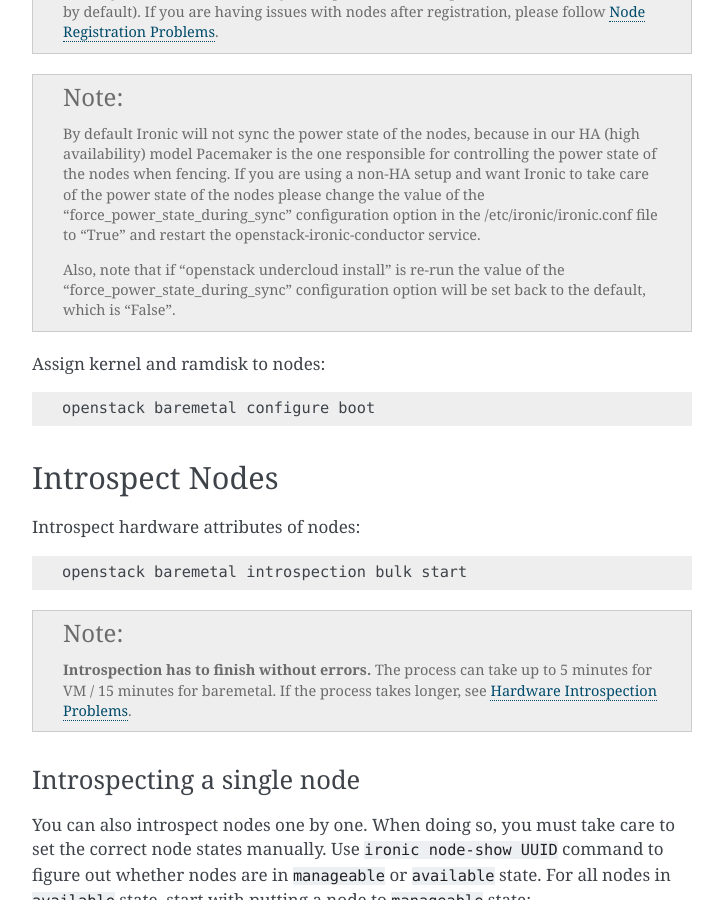
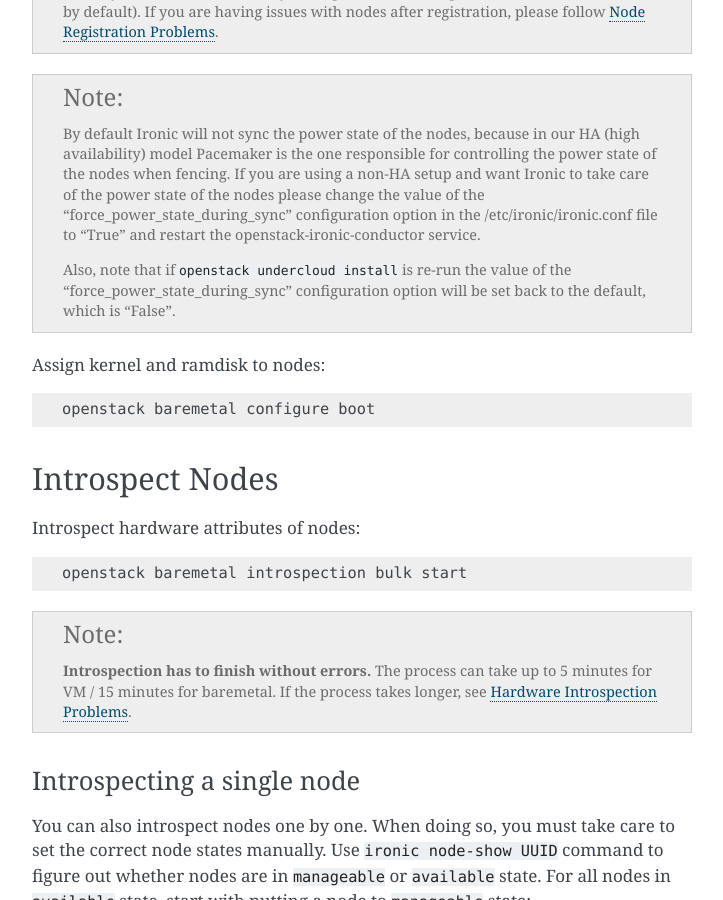
Before and after one commit to openstack-archive/tripleo-docs, a Sphinx documentation site: the page built from doc/source/basic_deployment/basic_deployment_cli.rst, in a window 1280 px wide and 900 px high, scrolled down 3586 px. Shown: the whole window, without its empty margins (388-1111 px from the left). Built offline with Sphinx 7.4.7, drawn with Linux system fonts in a browser that asks for light colours; some of the changed text lies outside the part shown.

```diff
--- a/doc/source/basic_deployment/basic_deployment_cli.rst
+++ b/doc/source/basic_deployment/basic_deployment_cli.rst
@@ -195,9 +195,9 @@ Register nodes for your deployment with Ironic::
    in the /etc/ironic/ironic.conf file to "True" and restart the
    openstack-ironic-conductor service.
 
-   Also, note that if "openstack undercloud install" is re-run the value
-   of the "force_power_state_during_sync" configuration option will be
-   set back to the default, which is "False".
+   Also, note that if ``openstack undercloud install`` is re-run the value of
+   the "force_power_state_during_sync" configuration option will be set back to
+   the default, which is "False".
 
 Assign kernel and ramdisk to nodes::
 
@@ -324,8 +324,8 @@ configured for the virtual environment.  To customize this, see the output of::
 .. admonition:: Virtual
    :class: virtual
 
-   When deploying the Compute node in a virtual machine, add `--libvirt-type
-   qemu` or launching instances on the deployed overcloud will fail.
+   When deploying the Compute node in a virtual machine, add ``--libvirt-type
+   qemu`` or launching instances on the deployed overcloud will fail.
 
 .. note::
    To deploy an overcloud with multiple controllers and achieve HA
```
